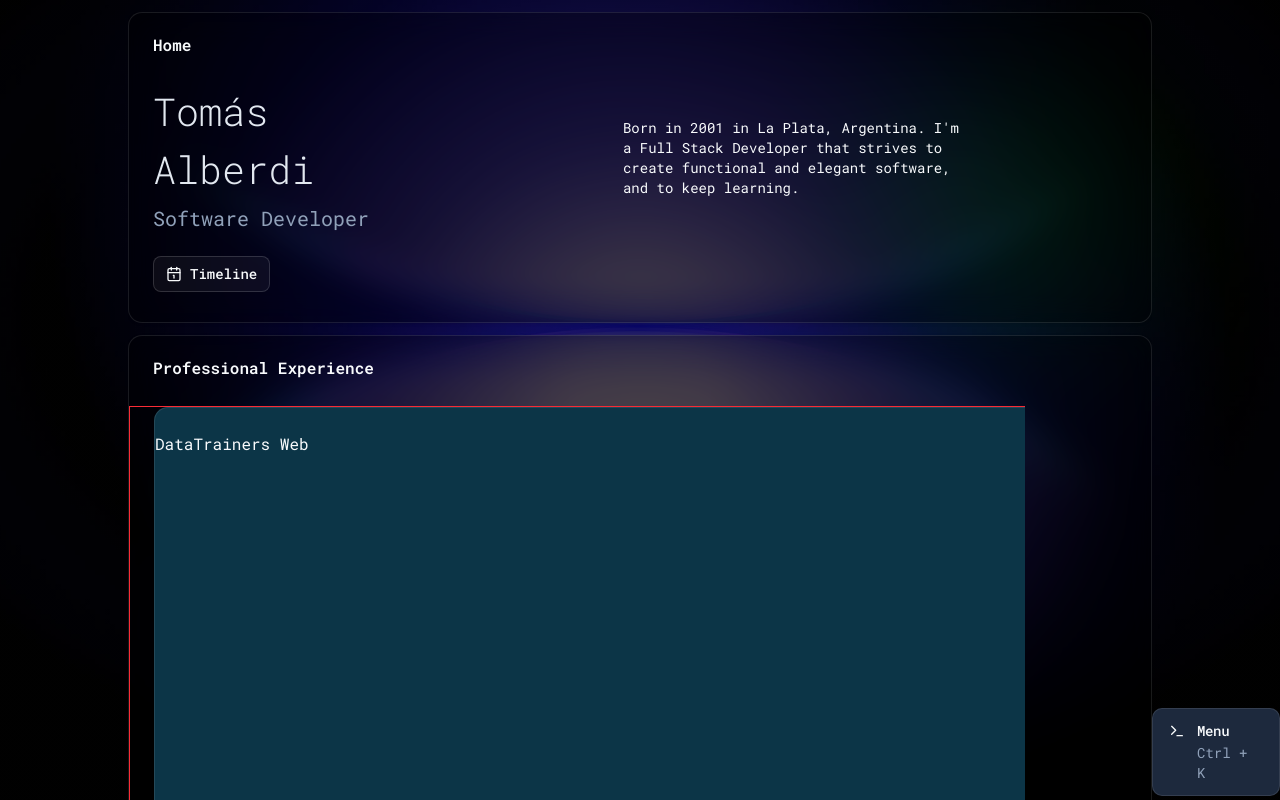
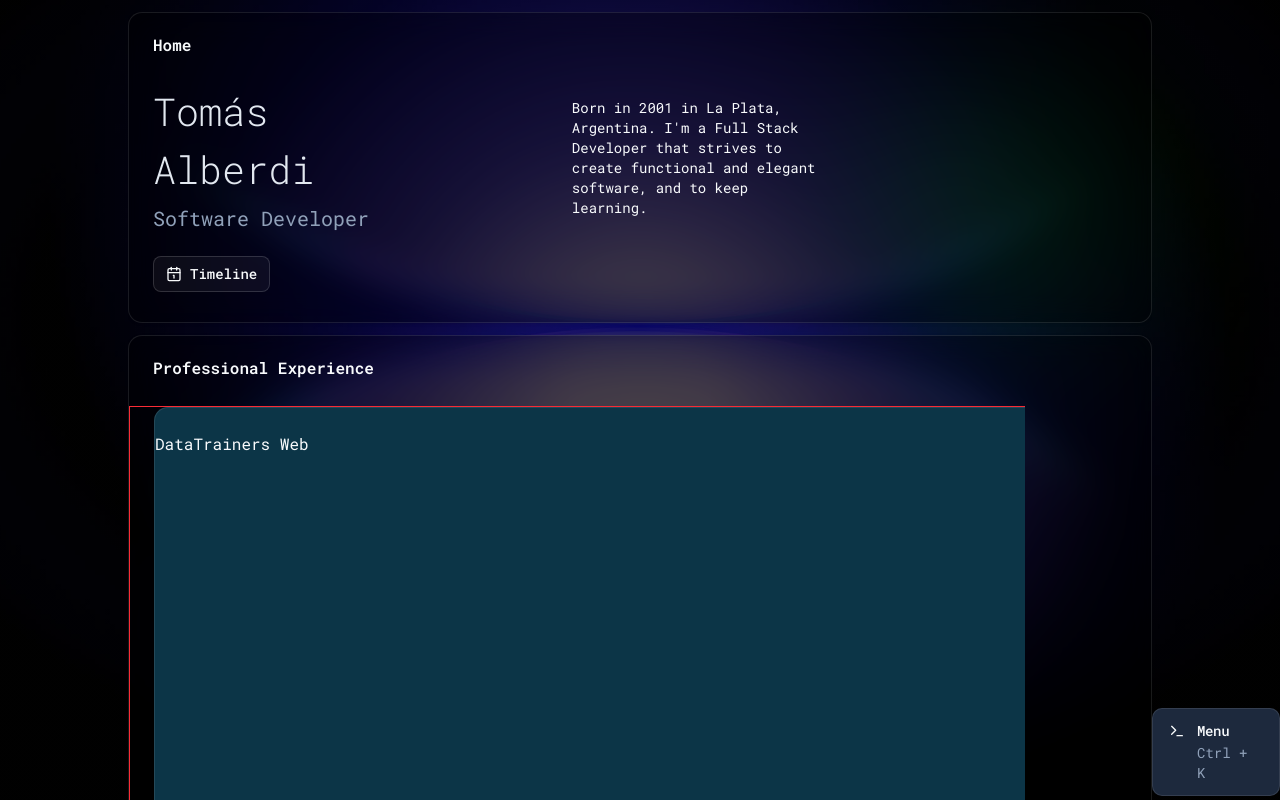
Before and after one commit to TomyAlberdi/Portfolio, a React (Vite) app: page / in a window 1280 px wide. Built offline with nearby package versions, Linux system fonts and the light colour scheme.

Commit message:
Minor fixes

```diff
--- a/src/App.tsx
+++ b/src/App.tsx
@@ -29,7 +29,7 @@ function App() {
 
   return (
     <div className="App md:h-screen h-[100svh] flex flex-col items-center justify-start">
-      <ScrollArea className="w-full md:w-4/5 h-screen pt-3">
+      <ScrollArea className="w-full md:w-4/5 h-screen pt-3 max-w-[1250px]">
         <section className="w-full h-full flex flex-col justify-start items-center gap-3">
           <Home />
           <Experience />
--- a/src/Pages/Home.tsx
+++ b/src/Pages/Home.tsx
@@ -15,7 +15,7 @@ const Home = () => {
       <CardHeader>
         <CardTitle>{t("Home")}</CardTitle>
       </CardHeader>
-      <section className="flex md:flex-row flex-col justify-start items-center w-full md:gap-0 gap-4">
+      <section className="flex md:flex-row flex-col justify-start items-center w-full gap-4 md:gap-[10%]">
         <CardHeader className="md:w-1/3 w-full">
           <CardTitle className="md:text-[3vw] text-[10vw] font-light text-primary">
             Tomás Alberdi
@@ -24,7 +24,7 @@ const Home = () => {
             {t("SoftwareDeveloper")}
           </CardDescription>
         </CardHeader>
-        <div className="md:w-1/3 md:ml-[15%] px-6 md:px-0 w-full text-sm">
+        <div className="md:w-1/4 px-6 md:px-0 w-full text-sm">
           {t("About")}
         </div>
       </section>
```
